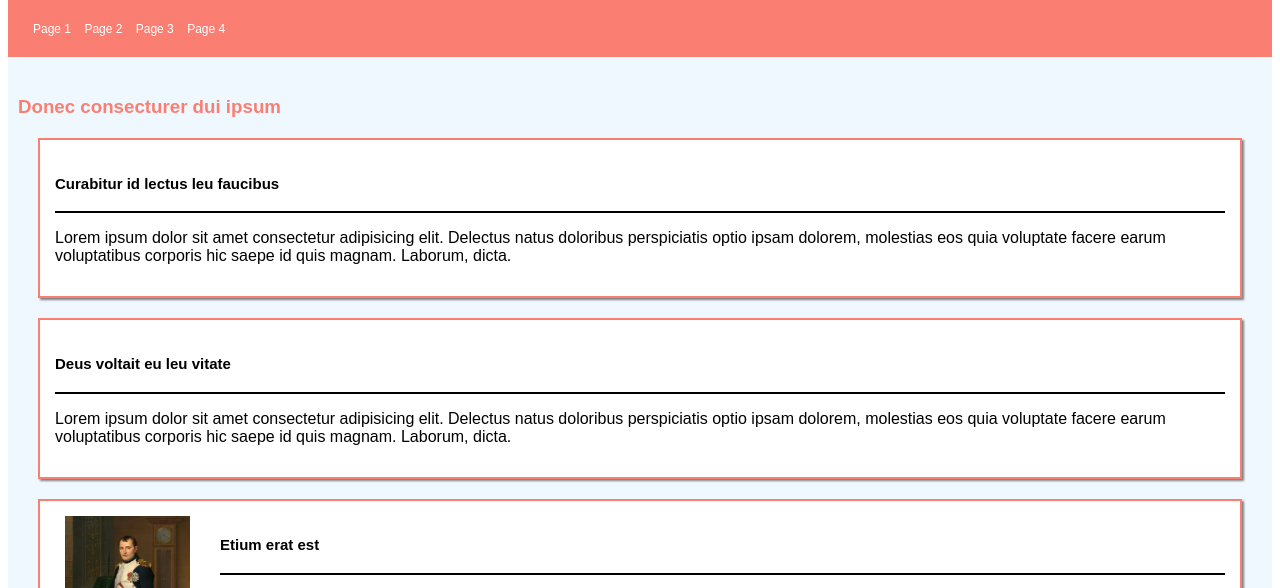
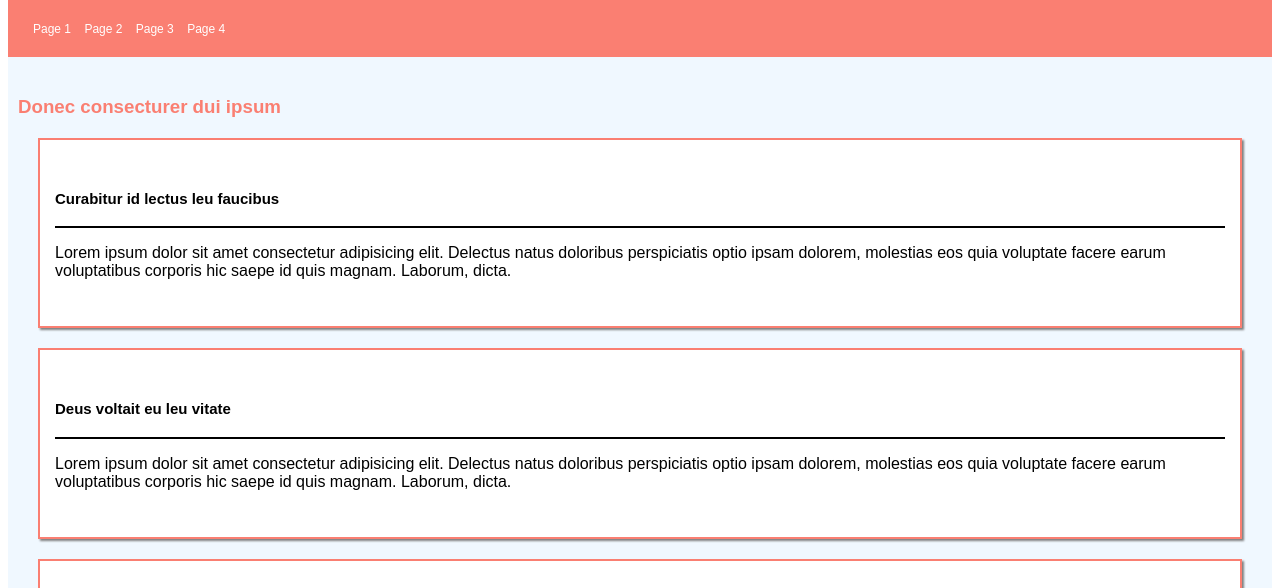
Before and after one commit to krisbobak/krisbobak.github.io, a plain HTML site: page semantics_and_attributes/index.html in a window 1280 px wide. Shown: the part 141-729 px from the top of the page. Drawn offline with Linux system fonts and the light colour scheme.

Commit message:
Update style.css

```diff
--- a/semantics_and_attributes/css/style.css
+++ b/semantics_and_attributes/css/style.css
@@ -33,7 +33,7 @@
     border: 2px solid #FA7F72;
     box-shadow: 2px 2px 2px grey;
     margin: 20px;
-    padding:15px;
+    padding:30px 15px;
 }
 #image_container{
     float: left;
```
